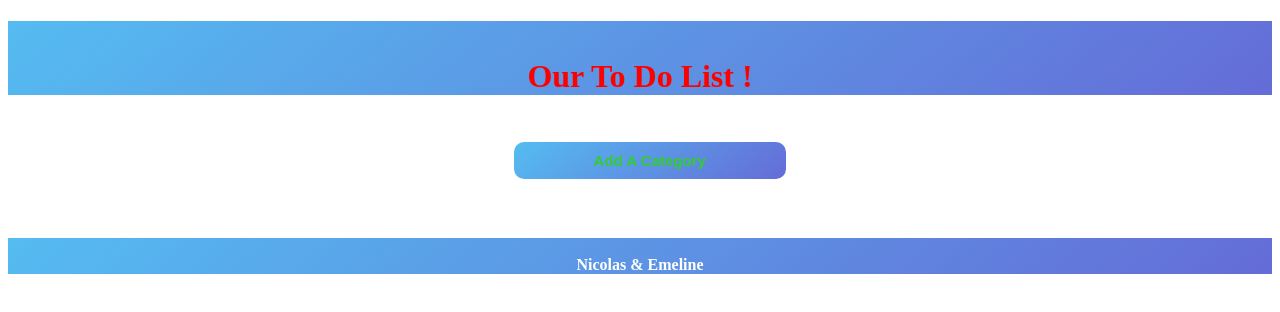
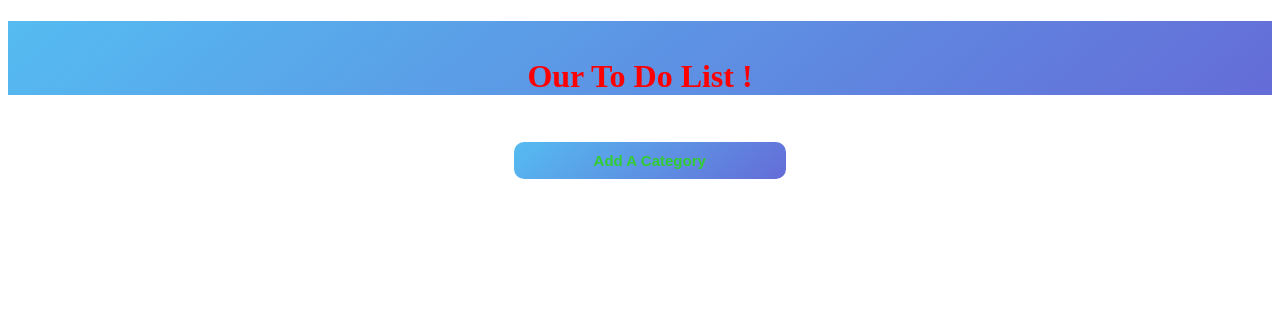
Before and after one commit to hanva/todo-list, a plain HTML site: page index.html in a window 1280 px wide. Drawn offline with Linux system fonts and the light colour scheme.

Commit message:
delate footer

```diff
--- a/assets/script.js
+++ b/assets/script.js
@@ -91,6 +91,7 @@ window.onload = function () {
             row.removeChild(flex);
             flex.appendChild(cancel);
             flex.appendChild(create);
+
             taskdiv.onclick = function () {
                 for (var items = document.querySelectorAll('.taskdiv'), len = items.length, i = 0; i < len; i++) {
                     items[i].setAttribute('draggable', 'true');
@@ -114,6 +115,7 @@ window.onload = function () {
 
     };
 };
+
 function allowDrop(ev) {
     ev.preventDefault();
 }
--- a/assets/styles.css
+++ b/assets/styles.css
@@ -6,12 +6,13 @@
     text-align: center;
     bottom:0;
     margin:auto;
+}
 
-}
 .title{
 color:red;
 margin-left:auto;
 }
+
 .button {
     position: relative;
     background: linear-gradient(140deg,rgba(42, 171, 237, .8) 0%,rgba(84, 92, 211, .9) 100%);
@@ -44,15 +45,7 @@ margin-left:auto;
     font-size:25px;
 
 }
-footer{
-    display: block;
-    width: 100%;
-    height: 10%;
-    background: linear-gradient(140deg,rgba(42, 171, 237, .8) 0%,rgba(84, 92, 211, .9) 100%);
-    text-align: center;
-    font-weight: bold;
-    color: white;
-}
+
 #textfield{
     display:none;
 }
@@ -63,7 +56,6 @@ footer{
     color: darkblue;
     border: 4px solid #87CEFA;
     border-radius:10px;
-    margin-right: 75px;
     display:flex;
 }
 .AddTask{
@@ -104,7 +96,6 @@ span {
     color: darkblue;
     margin-left: 33px;
     font-weight: bold;
-
 }
 
 .create{
--- a/index.html
+++ b/index.html
@@ -21,7 +21,7 @@
             <br/>
     </main>
     <footer>
-            <p><br>Nicolas & Emeline</p>
+
     </footer>
 </body>
 
```
